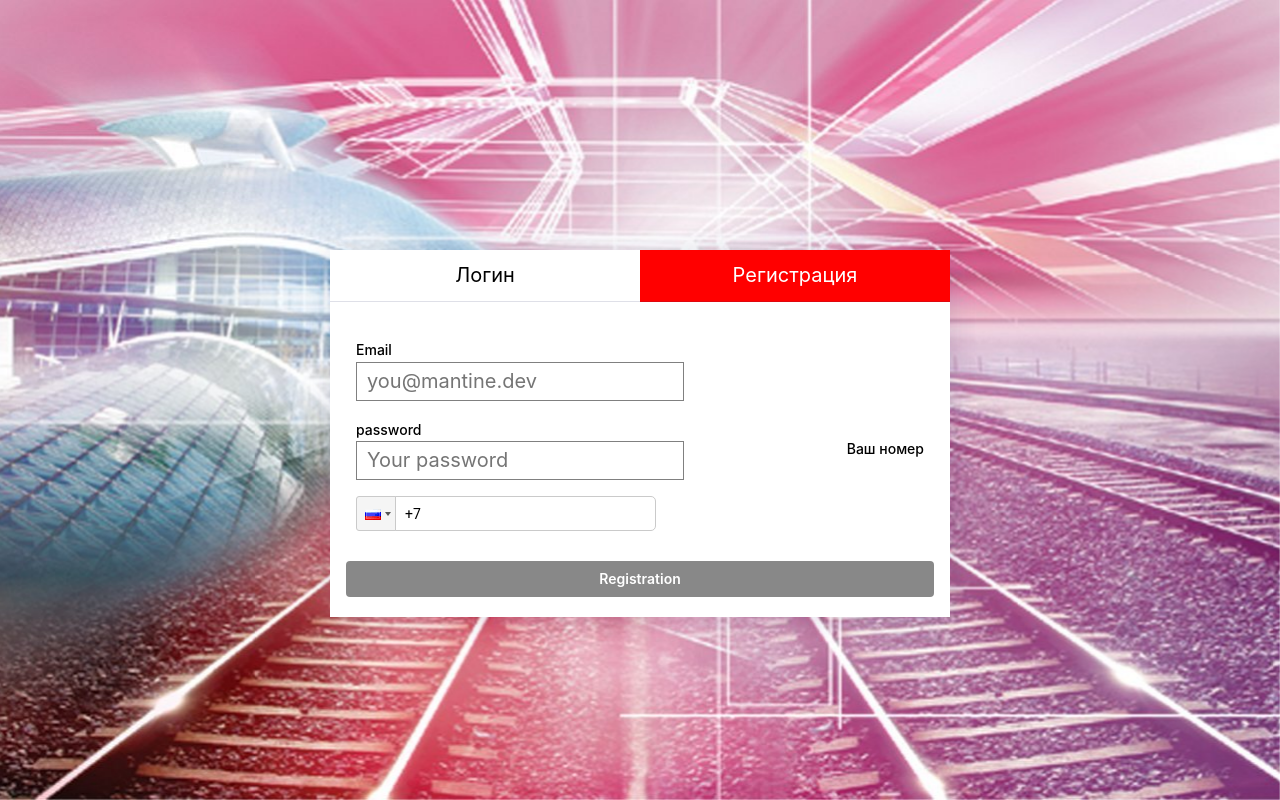
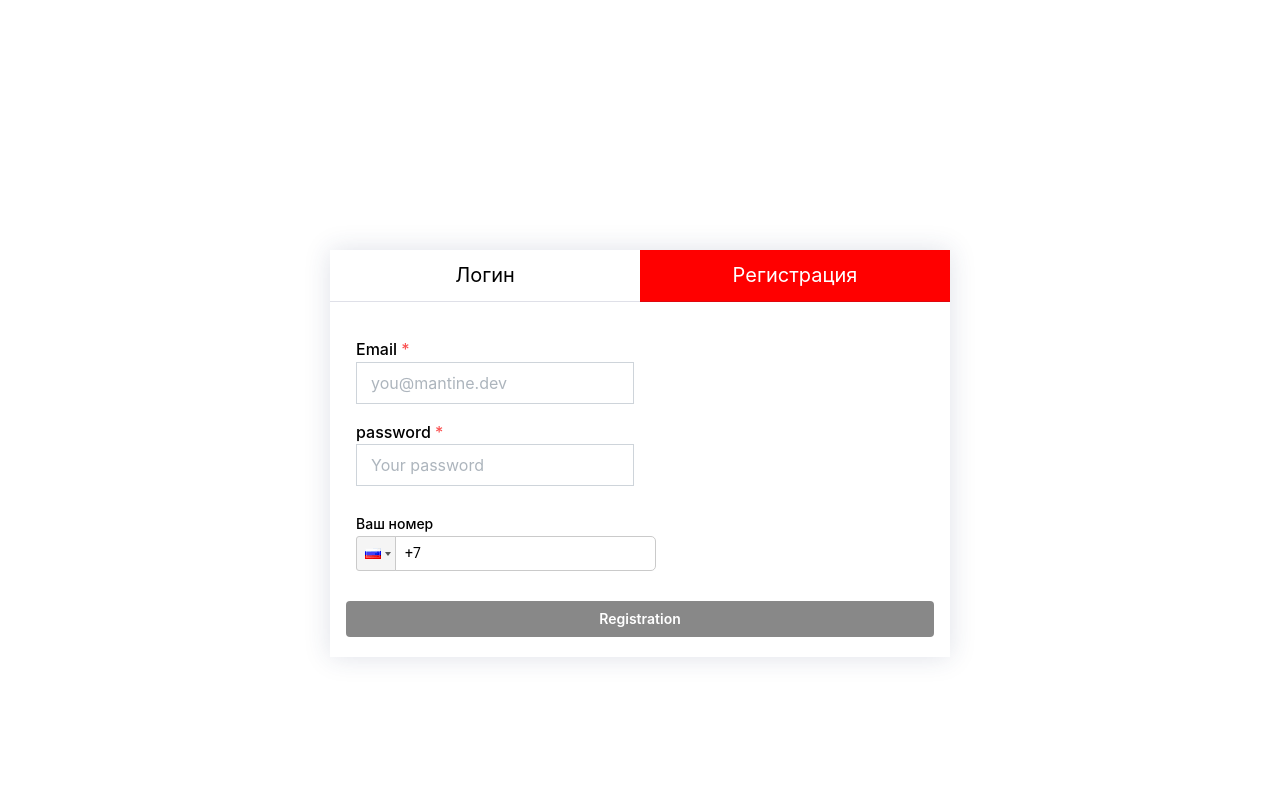
Before and after one commit to mephistophels/RJD-frontend, a React (Create React App) app: page /login in a window 1280 px wide. Both pictures are taken after a click on the element "Регистрация". Built offline with nearby package versions, Linux system fonts and the light colour scheme.

Commit message:
somre fix

```diff
--- a/src/pages/auth/Auth.jsx
+++ b/src/pages/auth/Auth.jsx
@@ -36,7 +36,7 @@ const Auth = () => {
   };
 
   return (
-    <div className='bg'>
+    <div /*className='bg'*/>
       <div>
       <Container size={620} my={40} mt='250px' p={0} className='container-shadow' style={{backgroundColor: 'white'}}>
           <Nav c={path === PATH.BASE_REGISTRATION}/>
--- a/src/pages/auth/LoginForm.jsx
+++ b/src/pages/auth/LoginForm.jsx
@@ -29,15 +29,19 @@ const Login = ({
     return (
         <form onSubmit={e => handleSubmit(e)} style={{paddingBottom: '20px'}}>
             <Group justify='space-between' p={10}>
-                <Input
+                <TextInput
                     label="Email"
+                    radius={0}
+                    size='md'
                     type="email"
                     placeholder="you@mantine.dev"
                     required
                 />
-                <Input
+                <TextInput
                     label="password"
                     type="password"
+                    radius={0}
+                    size='md'
                     placeholder="Your password"
                     required
                 />
--- a/src/pages/auth/OrderRegistration.jsx
+++ b/src/pages/auth/OrderRegistration.jsx
@@ -2,7 +2,6 @@ import { Anchor, Avatar, Checkbox, Container, Group, InputLabel, Paper, Text, Te
 import React, { useEffect, useState } from 'react'
 import { useFileLoad, useForm } from '../../hooks'
 import './Auth.css';
-import AdjInput from '../../components/Input/AdjInput';
 import { StarReview } from '../../components/StarsReview';
 import { Form } from 'react-bootstrap';
 import { Button } from '@mantine/core';
--- a/src/pages/auth/RegistrationForm.jsx
+++ b/src/pages/auth/RegistrationForm.jsx
@@ -31,19 +31,26 @@ const RegistrationFrom = ({
 
     return (
         <form onSubmit={e => handleSubmit(e)} style={{paddingBottom: '20px'}}>
-            <Group justify='space-between' p={10}>
-                <Input
+            <Group display='block' p={10}>
+                <Group justify='space-between'>
+                    <TextInput
                         label="Email"
+                        radius={0}
+                        size='md'
                         type="email"
                         placeholder="you@mantine.dev"
                         required
                         />
-                <Input
+                    <TextInput
                         label="password"
                         type="password"
+                        radius={0}
+                        size='md'
                         placeholder="Your password"
                         required
                     />
+                </Group>
+                <br />
                 <InputLabel>Ваш номер</InputLabel>
                 <PhoneInput
                     country={'ru'}
```
Lines whose indentation alone changed are shown as unchanged.
